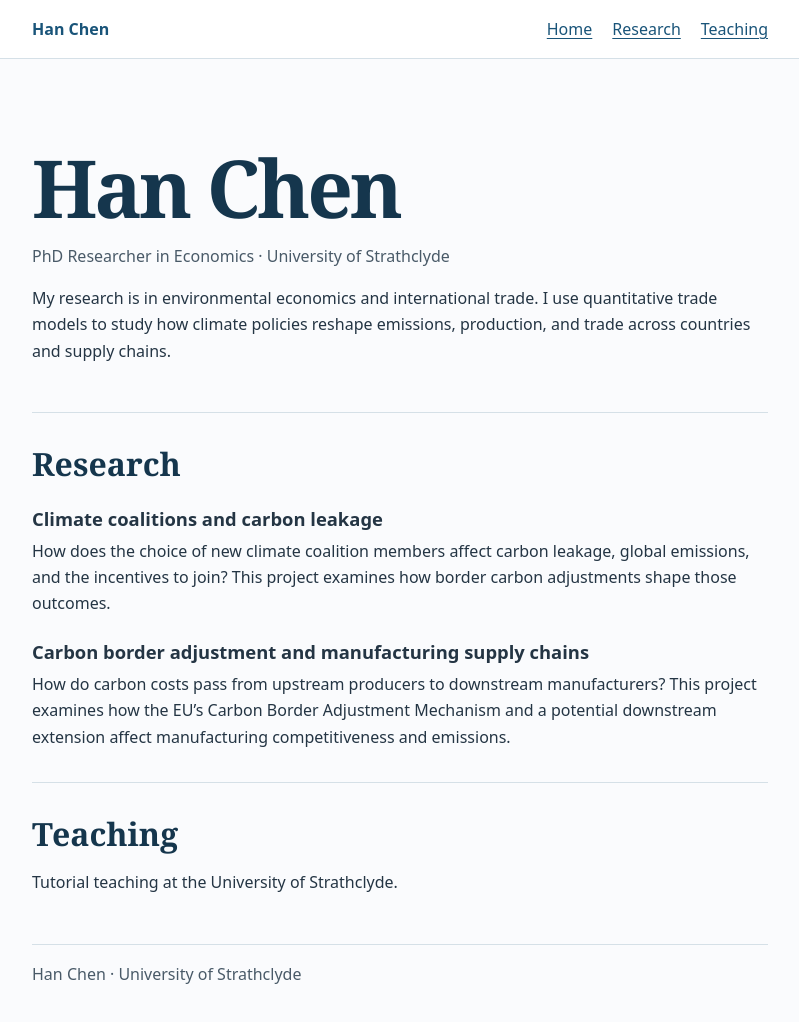
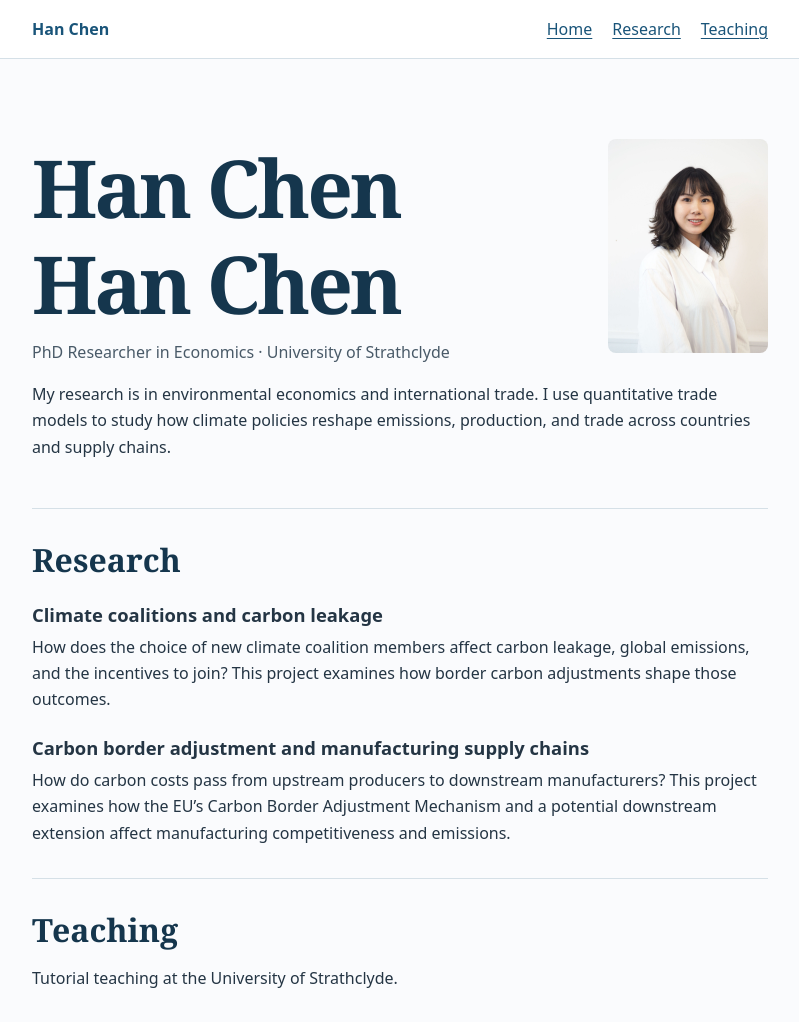
Before and after one commit to chenhananne/chenhananne.github.io, a plain HTML site: page index.html in a window 1280 px wide. Shown: the top 1022 px of the page, without its empty margins (240-1039 px from the left). Drawn offline with Linux system fonts and the light colour scheme.

Commit message:
Insert image of Han Chen in the intro section
Added an image of Han Chen with styling.

```diff
--- a/index.html
+++ b/index.html
@@ -52,6 +52,10 @@
 
   <main class="wrap">
     <section class="intro" id="home">
+            <img src="PIC.JPG" alt="Portrait of Han Chen"
+           style="float: right; width: min(32%, 160px); height: auto;
+                  margin: 0 0 1rem 1.25rem; border-radius: 8px;">
+      <h1>Han Chen</h1>
       <h1>Han Chen</h1>
       <p class="affiliation">PhD Researcher in Economics · University of Strathclyde</p>
       <p>My research is in environmental economics and international trade.
```
